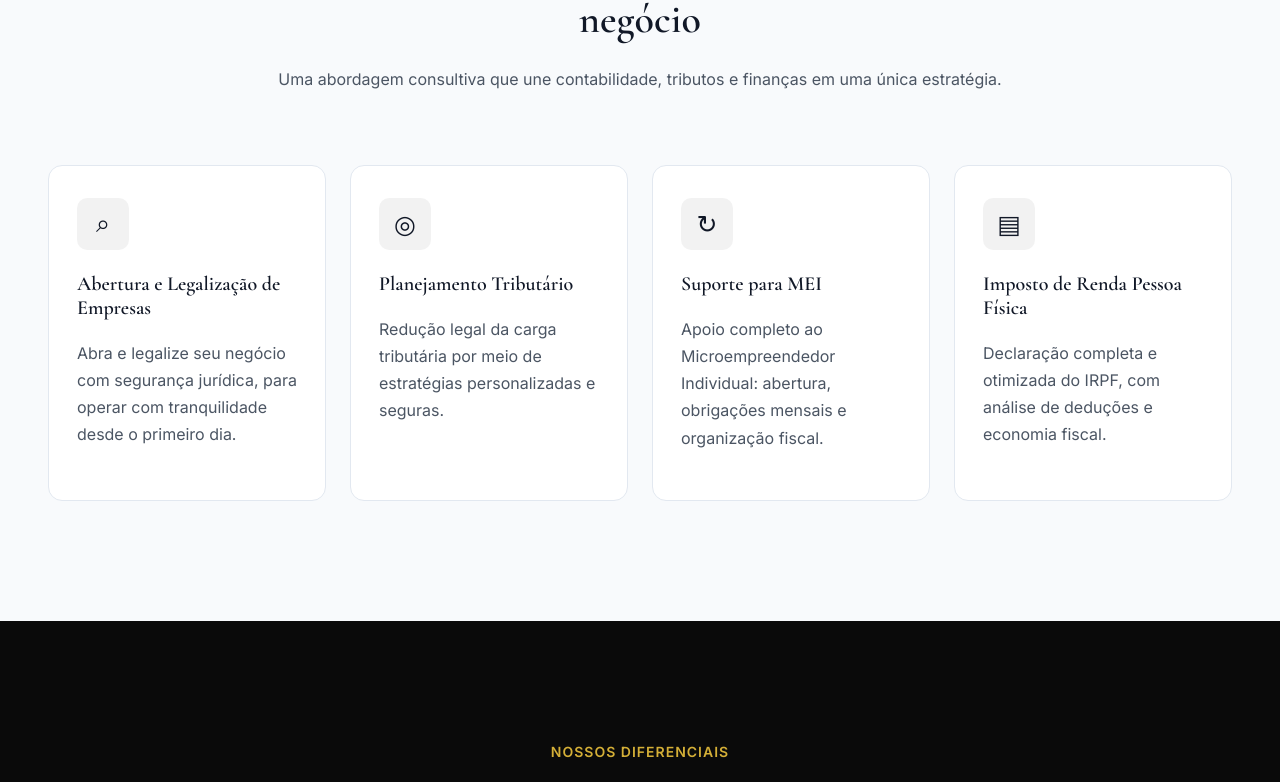
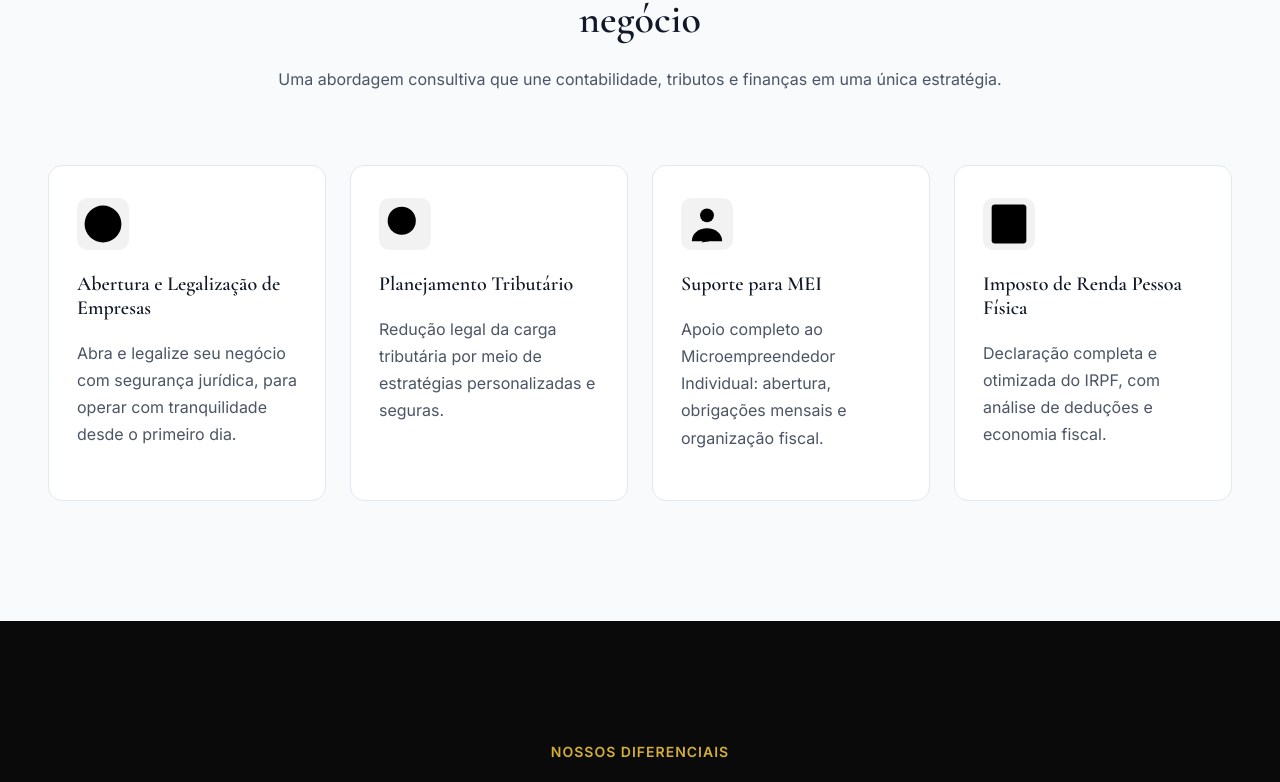
Before and after one commit to gabrielareque17-lab/ricksonlinsassessoria, a Next.js app: page / in a window 1280 px wide. Shown: the part 1995-2777 px from the top of the page. Built offline with nearby package versions, Linux system fonts and the light colour scheme.

Commit message:
Restaura ícones SVG e detalhes visuais do layout original

```diff
--- a/app/page.tsx
+++ b/app/page.tsx
@@ -2,32 +2,34 @@
 
 import { useEffect, useState } from 'react';
 
-const logoNav = 'https://raw.githubusercontent.com/gabrielareque17-lab/ricksonlinsassessoria/main/assets/logo-emblem-nav.png';
-const logoFooter = 'https://raw.githubusercontent.com/gabrielareque17-lab/ricksonlinsassessoria/main/assets/logo-emblem-footer.png';
-const heroImage = 'https://raw.githubusercontent.com/gabrielareque17-lab/ricksonlinsassessoria/main/uploads/pasted-1785871236024-0.png';
-const aboutImage = 'https://raw.githubusercontent.com/gabrielareque17-lab/ricksonlinsassessoria/main/uploads/pasted-1785871179341-0.png';
+const logoNav = '/assets/logo-emblem-nav.png';
+const logoFooter = '/assets/logo-emblem-footer.png';
+const heroImage = '/uploads/pasted-1785871236024-0.png';
+const aboutImage = '/uploads/pasted-1785871179341-0.png';
 const whatsapp = 'https://wa.me/5592993763017';
 
 const services = [
-  ['Abertura e Legalização de Empresas','Abra e legalize seu negócio com segurança jurídica, para operar com tranquilidade desde o primeiro dia.'],
-  ['Planejamento Tributário','Redução legal da carga tributária por meio de estratégias personalizadas e seguras.'],
-  ['Suporte para MEI','Apoio completo ao Microempreendedor Individual: abertura, obrigações mensais e organização fiscal.'],
-  ['Imposto de Renda Pessoa Física','Declaração completa e otimizada do IRPF, com análise de deduções e economia fiscal.'],
+  { title: 'Abertura e Legalização de Empresas', desc: 'Abra e legalize seu negócio com segurança jurídica, para operar com tranquilidade desde o primeiro dia.', icon: <svg viewBox="0 0 24 24"><circle cx="12" cy="12" r="8.5"/><path d="M8.5 12.5l2 2 5-5"/></svg> },
+  { title: 'Planejamento Tributário', desc: 'Redução legal da carga tributária por meio de estratégias personalizadas e seguras.', icon: <svg viewBox="0 0 24 24"><circle cx="10.5" cy="10.5" r="6.5"/><path d="M20 20l-5-5"/><path d="M10.5 7.5v6M8.5 9h3a1.5 1.5 0 0 1 0 3h-3"/></svg> },
+  { title: 'Suporte para MEI', desc: 'Apoio completo ao Microempreendedor Individual: abertura, obrigações mensais e organização fiscal.', icon: <svg viewBox="0 0 24 24"><circle cx="12" cy="8" r="3.2"/><path d="M5 20c0-3.5 3-6 7-6s7 2.5 7 6"/><path d="M9.5 20.5l2-2 1.5 1.5"/></svg> },
+  { title: 'Imposto de Renda Pessoa Física', desc: 'Declaração completa e otimizada do IRPF, com análise de deduções e economia fiscal.', icon: <svg viewBox="0 0 24 24"><rect x="4" y="3" width="16" height="18" rx="1.5"/><path d="M8 8h8M8 12h8M8 16h5"/></svg> },
 ];
 
 const differentials = [
-  ['Análise Estratégica','Decisões guiadas por dados, cenários e projeções financeiras.'],
-  ['Atendimento Personalizado','Comunicação direta, ágil e sem burocracia com nossos especialistas.'],
-  ['Conformidade Fiscal','Processos alinhados às exigências legais, com segurança e transparência.'],
-  ['Inteligência Estratégica','Transformamos dados financeiros e contábeis em informações relevantes para apoiar decisões mais inteligentes e impulsionar o crescimento sustentável do seu negócio.'],
+  { title: 'Análise Estratégica', desc: 'Decisões guiadas por dados, cenários e projeções financeiras.', icon: <svg viewBox="0 0 24 24"><circle cx="12" cy="12" r="8.5"/><circle cx="12" cy="12" r="3.2"/></svg> },
+  { title: 'Atendimento Personalizado', desc: 'Comunicação direta, ágil e sem burocracia com nossos especialistas.', icon: <svg viewBox="0 0 24 24"><circle cx="12" cy="8" r="3.2"/><path d="M5 20c0-3.5 3-6 7-6s7 2.5 7 6"/></svg> },
+  { title: 'Conformidade Fiscal', desc: 'Processos alinhados às exigências legais, com segurança e transparência.', icon: <svg viewBox="0 0 24 24"><rect x="5" y="3" width="14" height="18" rx="1.5"/><path d="M9 11l2 2 4-4"/></svg> },
+  { title: 'Inteligência Estratégica', desc: 'Transformamos dados financeiros e contábeis em informações relevantes para apoiar decisões mais inteligentes e impulsionar o crescimento sustentável do seu negócio.', icon: <svg viewBox="0 0 24 24"><path d="M4 19h16"/><path d="M7 19v-5M12 19V8M17 19v-9"/></svg> },
 ];
 
 export default function Home() {
   const [open, setOpen] = useState(false);
   const [scrolled, setScrolled] = useState(false);
+
   useEffect(() => {
     const onScroll = () => setScrolled(window.scrollY > 40);
-    onScroll(); window.addEventListener('scroll', onScroll);
+    onScroll();
+    window.addEventListener('scroll', onScroll);
     return () => window.removeEventListener('scroll', onScroll);
   }, []);
 
@@ -51,24 +53,24 @@ export default function Home() {
         <div>
           <h1>Transformamos a Contabilidade em <em>Estratégia</em> para o Crescimento da Sua Empresa</h1>
           <p>A Rickson Lins oferece assessoria e consultoria contábil, tributária e financeira para empresas que desejam crescer com segurança, reduzir riscos e tomar decisões estratégicas.</p>
-          <div className="actions"><a className="goldBtn" href={whatsapp} target="_blank">SOLICITE SUA PROPOSTA</a><a className="outlineBtn" href={whatsapp} target="_blank">FALE CONOSCO</a></div>
+          <div className="actions"><a className="goldBtn" href={whatsapp} target="_blank" rel="noopener noreferrer">SOLICITE SUA PROPOSTA</a><a className="outlineBtn" href={whatsapp} target="_blank" rel="noopener noreferrer">FALE CONOSCO</a></div>
         </div>
-        <div className="photoWrap"><img src={heroImage} alt="Executivos analisando indicadores financeiros" /></div>
+        <div className="photoWrap heroPhoto"><img src={heroImage} alt="Executivos analisando indicadores financeiros" /></div>
       </div>
     </section>
 
     <section id="sobre" className="section white"><div className="twoCol">
-      <div className="photoWrap light"><img src={aboutImage} alt="Reunião corporativa" /></div>
+      <div className="photoWrap light aboutPhoto"><img src={aboutImage} alt="Reunião corporativa" /></div>
       <div><span className="eyebrow dark">SOBRE A RICKSON LINS</span><h2>Mais do que contabilidade.<br/>Somos parceiros estratégicos do seu negócio.</h2><p>Unimos rigor técnico e visão de negócio para entregar consultoria contábil, tributária e financeira que vai além da conformidade — orientando decisões que impulsionam o crescimento.</p><p>Cada relação começa com escuta. Entendemos o momento da sua empresa antes de propor qualquer estratégia.</p></div>
     </div></section>
 
-    <section id="servicos" className="section soft"><div className="container"><header className="center"><span className="eyebrow dark">NOSSAS SOLUÇÕES</span><h2>Serviços sob medida para cada estágio do seu negócio</h2><p>Uma abordagem consultiva que une contabilidade, tributos e finanças em uma única estratégia.</p></header><div className="cards">{services.map(([title,desc],i)=><article className="card" key={title}><div className="icon">{['⌕','◎','↻','▤'][i]}</div><h3>{title}</h3><p>{desc}</p></article>)}</div></div></section>
+    <section id="servicos" className="section soft"><div className="container"><header className="center"><span className="eyebrow dark">NOSSAS SOLUÇÕES</span><h2>Serviços sob medida para cada estágio do seu negócio</h2><p>Uma abordagem consultiva que une contabilidade, tributos e finanças em uma única estratégia.</p></header><div className="cards">{services.map(({title,desc,icon})=><article className="card" key={title}><div className="icon">{icon}</div><h3>{title}</h3><p>{desc}</p></article>)}</div></div></section>
 
-    <section id="diferenciais" className="section darkSection"><div className="container"><header className="center"><span className="eyebrow gold">NOSSOS DIFERENCIAIS</span><h2>Transformamos desafios empresariais em decisões estratégicas.</h2></header><div className="diffGrid">{differentials.map(([title,desc],i)=><article key={title}><div className="goldIcon">{['◉','♙','✓','▥'][i]}</div><h3>{title}</h3><p>{desc}</p></article>)}</div></div></section>
+    <section id="diferenciais" className="section darkSection"><div className="sectionGlow"/><div className="container"><header className="center"><span className="eyebrow gold">NOSSOS DIFERENCIAIS</span><h2>Transformamos desafios empresariais em decisões estratégicas.</h2></header><div className="diffGrid">{differentials.map(({title,desc,icon})=><article key={title}><div className="goldIcon">{icon}</div><h3>{title}</h3><p>{desc}</p></article>)}</div></div></section>
 
-    <section className="section soft"><div className="container center"><span className="eyebrow dark">FALE COM A RICKSON LINS EM 3 PASSOS SIMPLES</span><h2>Seu sucesso começa com uma conversa</h2><div className="steps"><article><b>PASSO 1</b><h3>Clique no botão abaixo</h3><p>Para que possamos te ajudar, é só clicar no botão abaixo.</p></article><article className="featured"><b>PASSO 2</b><h3>Nos mande uma mensagem</h3><p>Envie uma mensagem via WhatsApp contando a sua situação.</p></article><article><b>PASSO 3</b><h3>A solução que você precisa</h3><p>Após entendermos sua situação, apresentaremos a solução ideal.</p></article></div><a className="goldBtn" href={whatsapp} target="_blank">Iniciar Atendimento</a></div></section>
+    <section className="section soft"><div className="container center"><span className="eyebrow dark">FALE COM A RICKSON LINS EM 3 PASSOS SIMPLES</span><h2>Seu sucesso começa com uma conversa</h2><div className="steps"><article><b>PASSO 1</b><div className="stepIcon"><svg viewBox="0 0 24 24"><path d="M22 2L2 9l7 3 3 7 10-17z"/><path d="M12 15l4-9"/></svg></div><h3>Clique no botão abaixo</h3><p>Para que possamos te ajudar, é só clicar no botão abaixo.</p></article><article className="featured"><b>PASSO 2</b><div className="stepIcon"><svg viewBox="0 0 24 24"><path d="M21 11.5a8.5 8.5 0 1 1-4-7.2"/><path d="M21 3l-9 9"/><circle cx="17" cy="7" r="4"/></svg></div><h3>Nos mande uma mensagem</h3><p>Envie uma mensagem via WhatsApp contando a sua situação.</p></article><article><b>PASSO 3</b><div className="stepIcon"><svg viewBox="0 0 24 24"><rect x="5" y="3" width="14" height="18" rx="1.5"/><path d="M9 8h6M9 12h6M9 16h4"/></svg></div><h3>A solução que você precisa</h3><p>Após entendermos sua situação, apresentaremos a solução ideal.</p></article></div><a className="goldBtn" href={whatsapp} target="_blank" rel="noopener noreferrer">Iniciar Atendimento</a></div></section>
 
-    <section id="cta" className="cta"><div><h2>Sua empresa está preparada para crescer com uma consultoria contábil estratégica?</h2><p>Fale com nossos especialistas e descubra oportunidades de economia e crescimento para o seu negócio.</p><a className="goldBtn" href={whatsapp} target="_blank">Solicite sua proposta agora</a></div></section>
+    <section id="cta" className="cta"><div className="ctaGlow"/><div><h2>Sua empresa está preparada para crescer com uma consultoria contábil estratégica?</h2><p>Fale com nossos especialistas e descubra oportunidades de economia e crescimento para o seu negócio.</p><a className="goldBtn" href={whatsapp} target="_blank" rel="noopener noreferrer">Solicite sua proposta agora</a></div></section>
 
     <footer><div className="footerGrid"><div><div className="footerBrand"><img src={logoFooter} alt="Rickson Lins"/><span><strong>RICKSON LINS</strong><small>ASSESSORIA</small></span></div><p>Assessoria e consultoria contábil, tributária e financeira para empresas que buscam crescer com estratégia e segurança.</p></div><div><h4>Mapa do Site</h4><a href="#sobre">Sobre</a><a href="#servicos">Serviços</a><a href="#diferenciais">Diferenciais</a></div><div><h4>Contato</h4><p>(92) 99376-3017</p><p>WhatsApp: (92) 99376-3017</p><p>ricksonlins.assessoria@hotmail.com</p></div></div><div className="copyright"><span>© 2026 Rickson Lins Assessoria &amp; Consultoria Contábil. Todos os direitos reservados.</span><a href="/politica-de-privacidade">Política de Privacidade</a></div></footer>
   </main>;
```
